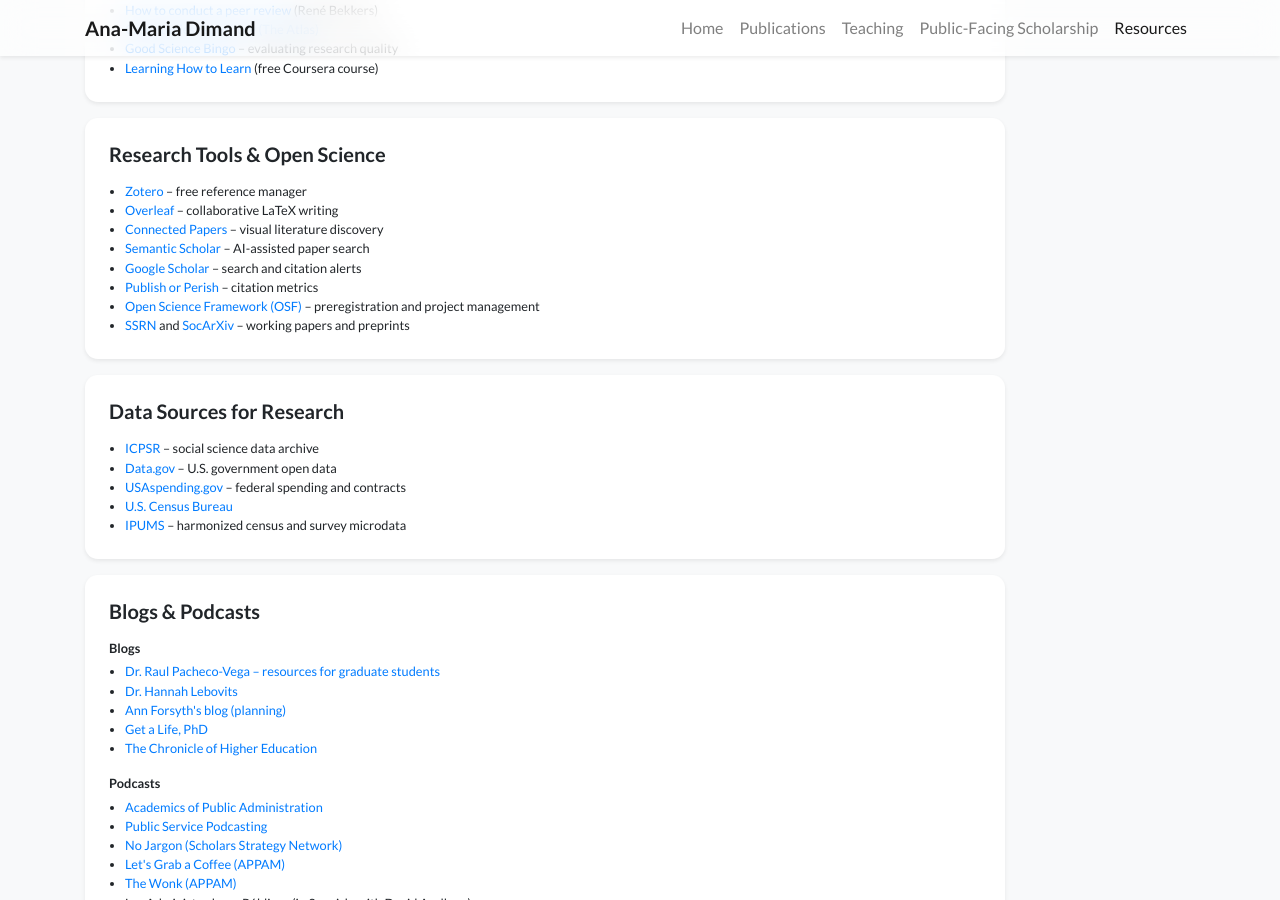
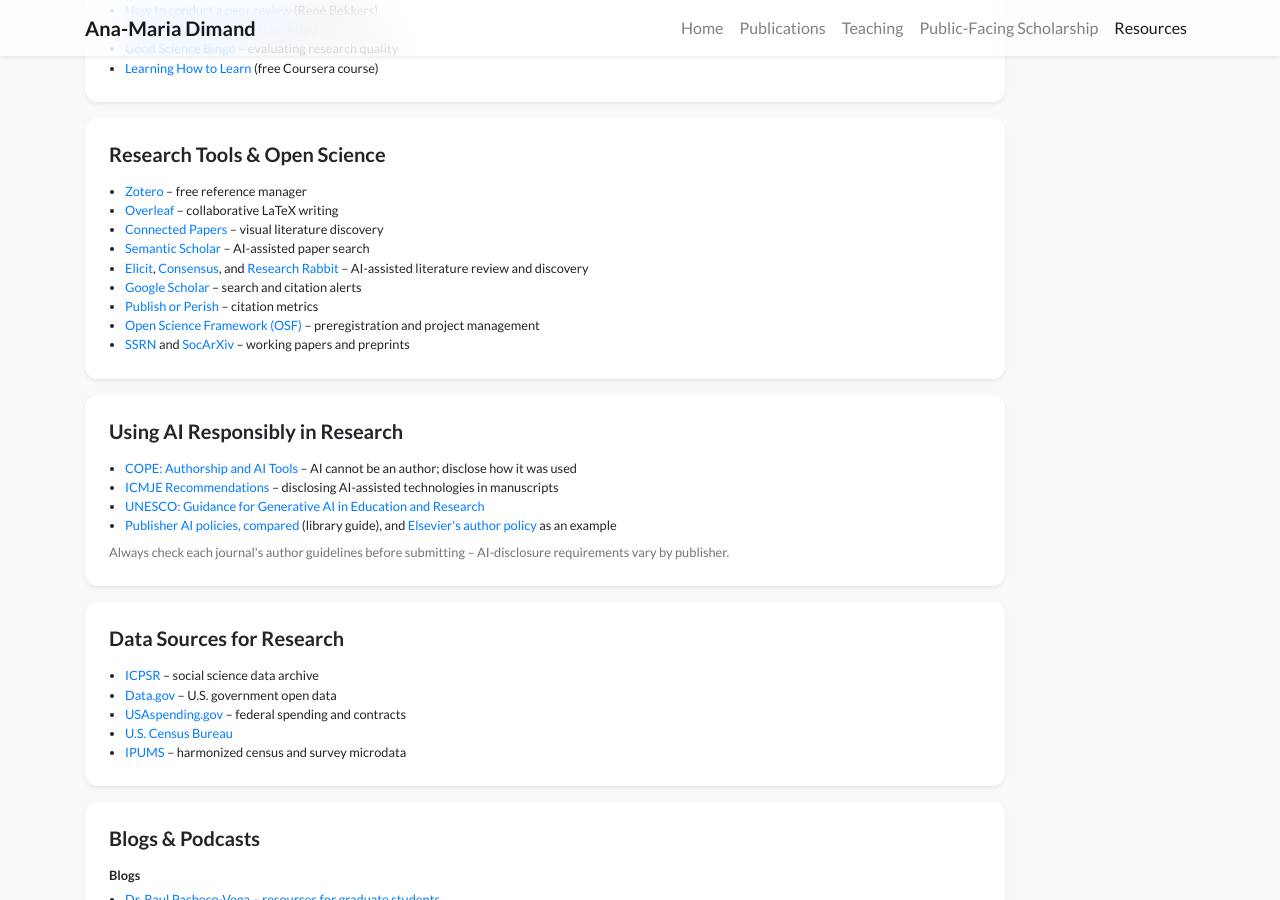
Before and after one commit to anamariadimand/anamariadimand.github.io, a Jekyll site: the page built from resources.html, in a window 1280 px wide and 900 px high, scrolled down 3364 px. Built offline with Jekyll 4.4.1, drawn with Linux system fonts in a browser that asks for light colours; nearby versions of some CDN libraries; a style sheet for code colours, icons or effects is not loaded.

Commit message:
Add 'Using AI Responsibly in Research' section and AI literature tools
Co-Authored-By: Claude Opus 4.8 <noreply@anthropic.com>

```diff
--- a/resources.html
+++ b/resources.html
@@ -237,11 +237,26 @@ navbar_title: Resources
                     <li><a href="https://www.overleaf.com" target="_blank">Overleaf</a> &ndash; collaborative LaTeX writing</li>
                     <li><a href="https://www.connectedpapers.com" target="_blank">Connected Papers</a> &ndash; visual literature discovery</li>
                     <li><a href="https://www.semanticscholar.org" target="_blank">Semantic Scholar</a> &ndash; AI-assisted paper search</li>
+                    <li><a href="https://elicit.com" target="_blank">Elicit</a>, <a href="https://consensus.app" target="_blank">Consensus</a>, and <a href="https://www.researchrabbit.ai" target="_blank">Research Rabbit</a> &ndash; AI-assisted literature review and discovery</li>
                     <li><a href="https://scholar.google.com" target="_blank">Google Scholar</a> &ndash; search and citation alerts</li>
                     <li><a href="https://harzing.com/resources/publish-or-perish" target="_blank">Publish or Perish</a> &ndash; citation metrics</li>
                     <li><a href="https://osf.io" target="_blank">Open Science Framework (OSF)</a> &ndash; preregistration and project management</li>
                     <li><a href="https://www.ssrn.com" target="_blank">SSRN</a> and <a href="https://osf.io/preprints/socarxiv" target="_blank">SocArXiv</a> &ndash; working papers and preprints</li>
                 </ul>
+            </div></div></div>
+        </div>
+
+        <!-- AI Guidance -->
+        <div class="row mt-3">
+            <div class="col"><div class="card border-0 shadow-sm bg-white"><div class="card-body p-4">
+                <h5 class="mb-3">Using AI Responsibly in Research</h5>
+                <ul class="small mb-0 pl-3">
+                    <li><a href="https://publicationethics.org/guidance/cope-position/authorship-and-ai-tools" target="_blank">COPE: Authorship and AI Tools</a> &ndash; AI cannot be an author; disclose how it was used</li>
+                    <li><a href="https://www.icmje.org/recommendations/" target="_blank">ICMJE Recommendations</a> &ndash; disclosing AI-assisted technologies in manuscripts</li>
+                    <li><a href="https://www.unesco.org/en/articles/guidance-generative-ai-education-and-research" target="_blank">UNESCO: Guidance for Generative AI in Education and Research</a></li>
+                    <li><a href="https://info.library.okstate.edu/AI/publisher-policies" target="_blank">Publisher AI policies, compared</a> (library guide), and <a href="https://www.elsevier.com/about/policies-and-standards/generative-ai-policies-for-journals" target="_blank">Elsevier's author policy</a> as an example</li>
+                </ul>
+                <p class="small text-muted mb-0 mt-2">Always check each journal's author guidelines before submitting &ndash; AI-disclosure requirements vary by publisher.</p>
             </div></div></div>
         </div>
 
```
